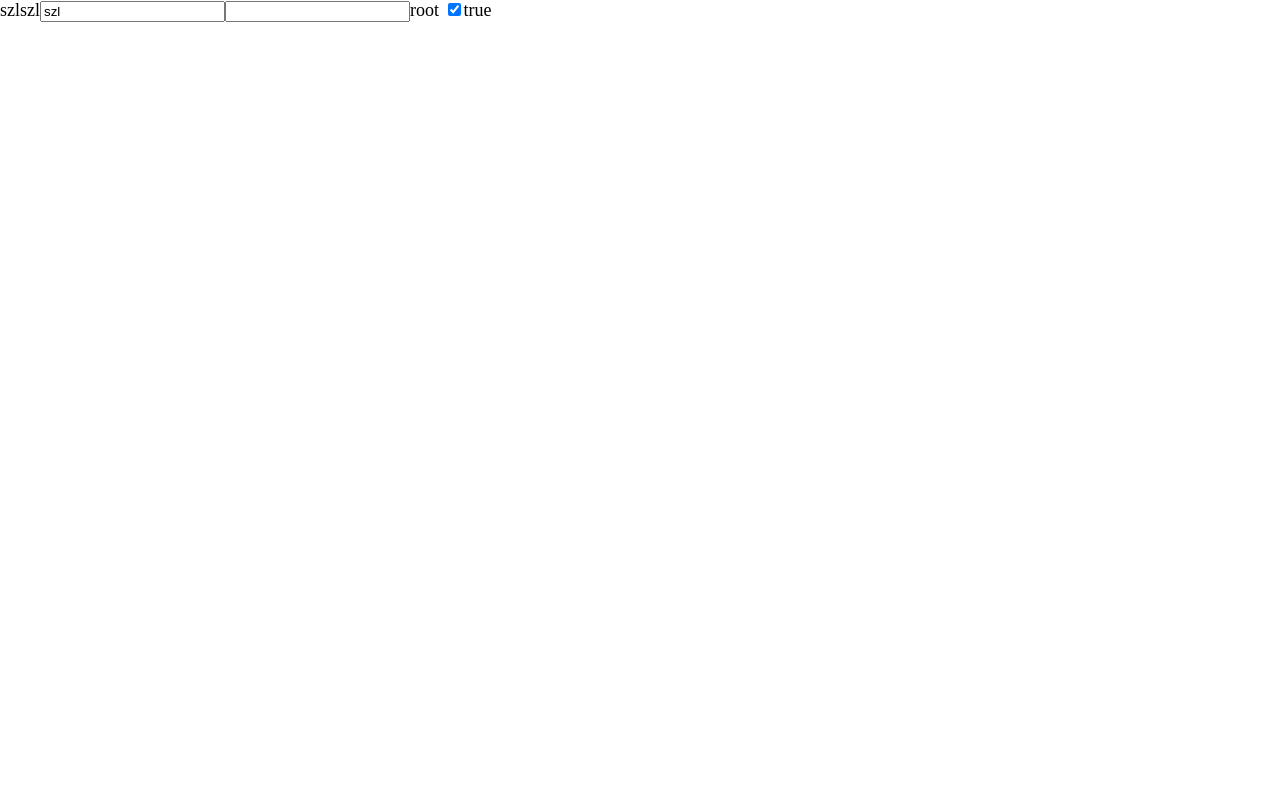
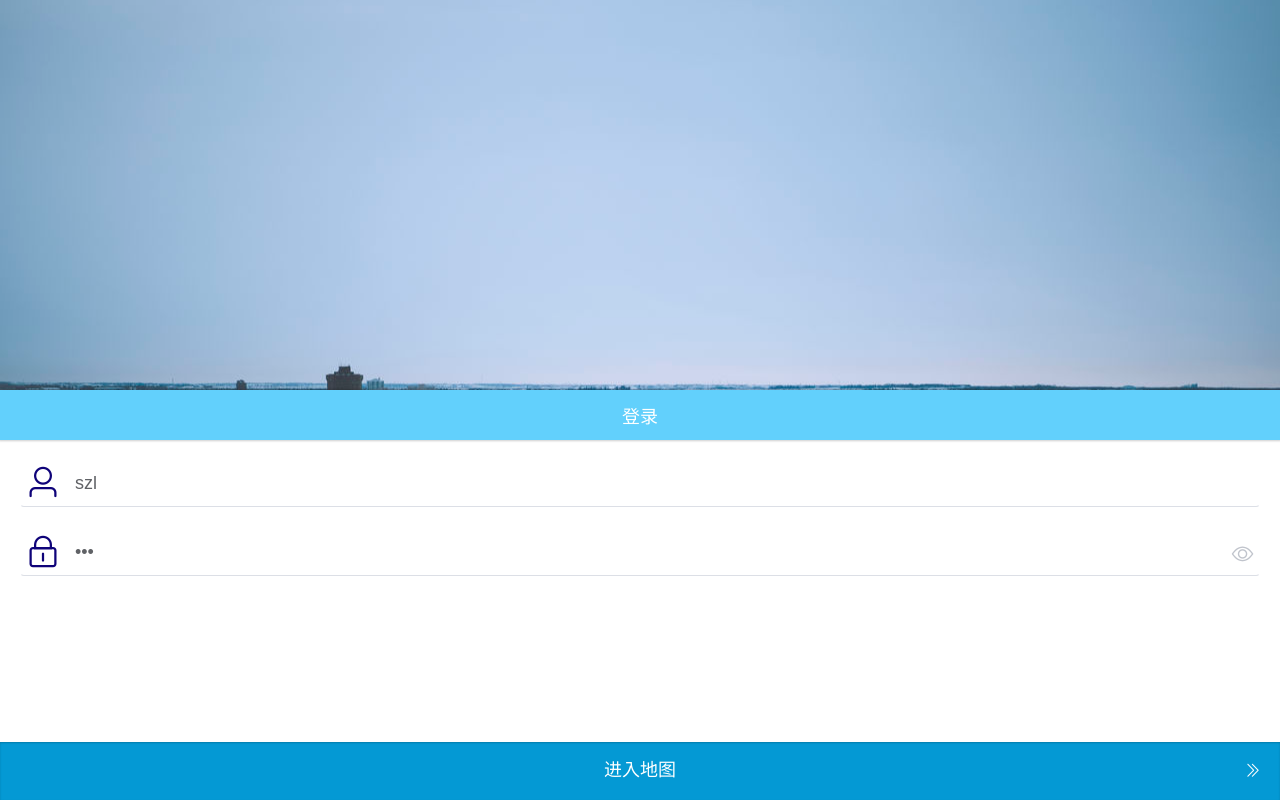
Before and after one commit to GundyrDiDi/spc-wap-map, a Vue app: page /login in a window 1280 px wide. Built offline with nearby package versions, Linux system fonts and the light colour scheme.

Commit message:
login.vue coding and prepare mock

```diff
--- a/package.json
+++ b/package.json
@@ -10,9 +10,11 @@
   "dependencies": {
     "axios": "^0.19.2",
     "core-js": "^3.6.4",
+    "echarts": "^4.7.0",
     "element-ui": "^2.13.0",
     "lodash": "^4.17.15",
     "ol": "^6.2.1",
+    "swiper": "^5.3.6",
     "vue": "^2.6.11",
     "vue-router": "^3.1.5",
     "vuex": "^3.1.2"
@@ -30,6 +32,7 @@
     "eslint-plugin-promise": "^4.2.1",
     "eslint-plugin-standard": "^4.0.0",
     "eslint-plugin-vue": "^6.1.2",
+    "jest-mock": "^25.1.0",
     "less": "^3.0.4",
     "less-loader": "^5.0.0",
     "lint-staged": "^9.5.0",
--- a/src/App.vue
+++ b/src/App.vue
@@ -25,14 +25,24 @@ export default {
     margin: 0;
     padding: 0;
     height: 100vh;
-    font-family: 'Microsoft Yahei';
     position: relative;
     overflow: hidden;
     width: 100%;
+    box-sizing: border-box;
   }
 
   :root {
+    font-family: 'Microsoft Yahei';
+    /* 设计稿width:375px */
     font-size: 18px;
   }
 
+  #app{
+    position:fixed;
+    width:100vw;
+    height:100vh;
+  }
+  div{
+    box-sizing: border-box;
+  }
 </style>
--- a/src/main.js
+++ b/src/main.js
@@ -9,7 +9,6 @@ import { vuexData, store } from './store'
 
 Vue.config.productionTip = false
 Vue.mixin(vuexData)
-
 new Vue({
   router,
   store,
--- a/src/store/index.js
+++ b/src/store/index.js
@@ -17,7 +17,8 @@ const root = {
   },
   mutations: {
     _emitElement,
-    _listenElement
+    _listenElement,
+    _unbindElement
   },
   actions: {
 
@@ -40,18 +41,20 @@ export const vuexData = {
 function createDirectives (store, formMap, modify) {
   const directives = {}
   directives.commit = {
-    inserted (el, { value, arg, expression: chain, name, modifiers }) {
-      console.log(value)
+    bind (el, { value, expression: chain, name, modifiers }) {
       if (el.nodeName === 'INPUT') {
         const { prop, event } = formMap[el.type]
-        const rootChain = `${arg ? arg + '.' : ''}${chain}`
+        // const rootChain = `${arg ? arg + '.' : ''}${chain}`
         const temp = modify.bind(null, modifiers)
         el[prop] = temp(value)
         el.addEventListener(event, () => {
-          store.commit(arg ? `${arg}/${name}` : name, { value: temp(el[prop]), chain, event: true })
+          store.commit(name, { value: temp(el[prop]), chain, event: true })
         })
-        store.commit('_listenElement', { chain: rootChain, el, prop })
+        store.commit('_listenElement', { chain, el, prop })
       }
+    },
+    unbind (el, { expression: chain }) {
+      store.commit('_unbindElement', { chain, el })
     }
   }
   return { directives }
@@ -113,7 +116,8 @@ function mapkeys (str, module = root) {
   }
   return fn.call(Vuex, keys)
 }
-function commit (state, { value, chain, event }, root) {
+function commit (state, { value, chain, event }) {
+  console.log(value)
   // 要限制exp的内容
   // new Function('window', 'state', 'value', `state.${exp}=value`)(null, state, value)
   chain.split('.').forEach((key, i, arr) => {
@@ -129,9 +133,11 @@ function commit (state, { value, chain, event }, root) {
 }
 function _emitElement (state, { key, value }) {
   const wk = state._emitQueue[key]
-  wk.forEach(([el, prop]) => {
-    el[prop] = value
-  })
+  if (wk) {
+    wk.forEach(([el, prop]) => {
+      el[prop] = value
+    })
+  }
 }
 function _listenElement (state, { chain, el, prop }) {
   let wk = state._emitQueue[chain]
@@ -140,3 +146,14 @@ function _listenElement (state, { chain, el, prop }) {
   }
   wk.push([el, prop])
 }
+function _unbindElement (state, { chain, el }) {
+  const wk = state._emitQueue[chain]
+  if (wk) {
+    wk.some(([elm, prop], i, arr) => {
+      if (elm === el) {
+        arr.splice(i, 1)
+        return true
+      }
+    })
+  }
+}
--- a/src/store/modules/login.js
+++ b/src/store/modules/login.js
@@ -3,7 +3,7 @@ export default {
   namespaced: true,
   state: {
     username: 'szl',
-    password: '',
+    password: 'szl',
     isLogin: false
   },
   getters: {
@@ -11,5 +11,13 @@ export default {
   },
   mutations: {
 
+  },
+  actions: {
+    async submit (store, payload) {
+      console.log(store)
+      console.log(payload)
+      console.log(store.state)
+      console.log(axios)
+    }
   }
 }
--- a/src/store/modules/map.js
+++ b/src/store/modules/map.js
@@ -4,7 +4,7 @@ export default {
   name: 'map',
   namespaced: true,
   state: {
-    map: 'undefined',
+    mymap: 'undefined',
     el: undefined,
     view: undefined,
     layers: []
@@ -18,7 +18,7 @@ export default {
         center: [-6655.5402445057125, 6709968.258934638],
         zoom: 13
       })
-      state.map = new Map({
+      state.mymap = new Map({
         layers: [],
         target: state.el,
         view: state.view
--- a/src/views/Login.vue
+++ b/src/views/Login.vue
@@ -1,27 +1,177 @@
 <template>
   <div id="login">
-    <span @click="_commit({chain:'login.username',value:'fwc'})">{{username}}</span>
-    <span @click="_commit({chain:'login.username',value:'cyd'})">{{username}}</span>
-    <input type="text" v-commit.lazy="login.username"/>
-    <input type="text" v-commit.number="self"/>{{self}}
-    <input type="checkbox" v-commit="istrue"/>
-    <span @click="_commit({chain:'istrue',value:!istrue})">{{istrue}}</span>
+    <div id="getlogin"
+      :class="{expand:isCollapse}"
+      @click="isCollapse=!isCollapse">
+      登录
+    </div>
+    <transition enter-active-class="slideUp" leave-active-class="slideDown">
+      <el-container id="form" v-show="isCollapse">
+        <el-main>
+          <el-form :model="login" :rules="rules" ref="ruleForm">
+            <el-form-item prop="username">
+              <el-input
+                placeholder="UserName"
+                :value="username"
+                @input="_commit({chain:'login.username',value:$event})"
+              >
+                <i slot="prefix" class="el-input__icon el-icon-user"></i>
+              </el-input>
+            </el-form-item>
+            <el-form-item prop="password">
+              <el-input
+                show-password
+                placeholder="Password"
+                :value="password"
+                @input="_commit({chain:'login.password',value:$event})"
+              >
+                <i slot="prefix" class="el-input__icon el-icon-lock"></i>
+              </el-input>
+            </el-form-item>
+            <div></div>
+          </el-form>
+          <!-- <div class="el-grid">
+            <div>
+              <i class="el-icon-user"></i>
+            </div>
+            <div>
+              <input type="text" v-commit="login.username" class="el-input__inner">
+            </div>
+          </div> -->
+        </el-main>
+        <el-footer height="3.2rem">
+          <span @click="submit">进入地图</span>
+          <i class="el-icon-d-arrow-right"></i>
+        </el-footer>
+      </el-container>
+    </transition>
   </div>
 </template>
 
 <script>
 export default {
   name: 'login',
+  data () {
+    return {
+      isCollapse: true,
+      rules: {
+        username: {
+          required: true,
+          message: '请输入用户名',
+          trigger: 'blur'
+        },
+        password: {
+          required: true,
+          message: '请输入密码',
+          trigger: 'blur'
+        }
+      }
+    }
+  },
   mounted () {
-    console.log(api.getdata)
-    console.log(axios)
-    console.log(Element)
-    console.log(this.map)
+    console.log(this.isCollapse)
+  },
+  methods: {
+    async submit () {
+      const vail = await this.login_submit()
+      if (vail) {
+        this.router.go('home')
+      }
+    }
   }
 }
 
 </script>
 
-<style>
+<style lang="less">
+  #login {
+    width: inherit;
+    height: inherit;
+    background: url('../assets/bg1.jpg');
+    background-size: cover;
+    background-position: center;
+  }
+  #form {
+    width:inherit;
+    height:20rem;
+    background:#fff;
+    position:absolute;
+    bottom:0;
+    box-shadow:0 0 2px 1px rgba(0,0,0,.2)
+  }
+  #getlogin{
+    width:80%;
+    margin-left:10%;
+    font-size:1rem;
+    position:absolute;
+    bottom:4rem;
+    border-radius: 20px;
+    padding: 12px 23px;
+    color: #FFF;
+    display: inline-block;
+    background-color: #409EFF;
+    border-color: #409EFF;
+    text-align: center;
+    box-shadow:0 2px 2px 0px rgba(0,0,0,.2);
+    transition:all .3s linear;
+    z-index:1;
+  }
+  #getlogin.expand{
+    transition:all .28s linear .12s;
+    margin:0;
+    width:100%;
+    border-radius: 0;
+    bottom:20rem;
+    background:rgb(98, 208, 252);
+    box-shadow:0 0 2px 1px rgba(0,0,0,.2);
+  }
 
+  .slideUp{
+    animation: slidelogin .4s linear;
+  }
+  .slideDown{
+    animation: slidelogin .4s linear reverse;
+  }
+  @keyframes slidelogin {
+    0%{
+      transform:translate(0,100%);
+    }
+    100%{
+      transform: translate(0,0);
+    }
+  }
+  .el-footer {
+    background-color: rgb(4, 153, 212);
+    color: #fff;
+    text-align: center;
+    line-height: 3.2rem;
+    box-shadow:0 1px 2px 0px inset rgba(0,0,0,.2);
+  }
+  .el-icon-d-arrow-right{
+    line-height: 3.2rem;
+    position: absolute;
+    right: 1rem;
+  }
+  .el-input__inner {
+    height: 2.6rem;
+    line-height: 2.6rem;
+    font-size:1rem;
+    border: 1px solid transparent;
+    border-bottom: 1px solid #DCDFE6;
+  }
+  .el-input--prefix .el-input__inner{
+    padding-left: 3rem;
+  }
+  .el-input--suffix .el-input__inner{
+    padding-right: 3rem;
+  }
+  .el-input__icon{
+    line-height: 2.6rem;
+    font-size:2rem;
+    color:rgb(15, 3, 121);
+  }
+  .el-input .el-input__clear{
+    line-height: 2.6rem;
+    font-size:1.2rem;
+  }
 </style>
```
Also changed, not shown: src/assets/bg1.jpg (added), 1 other file (tests, documents, lock files or other folders).
